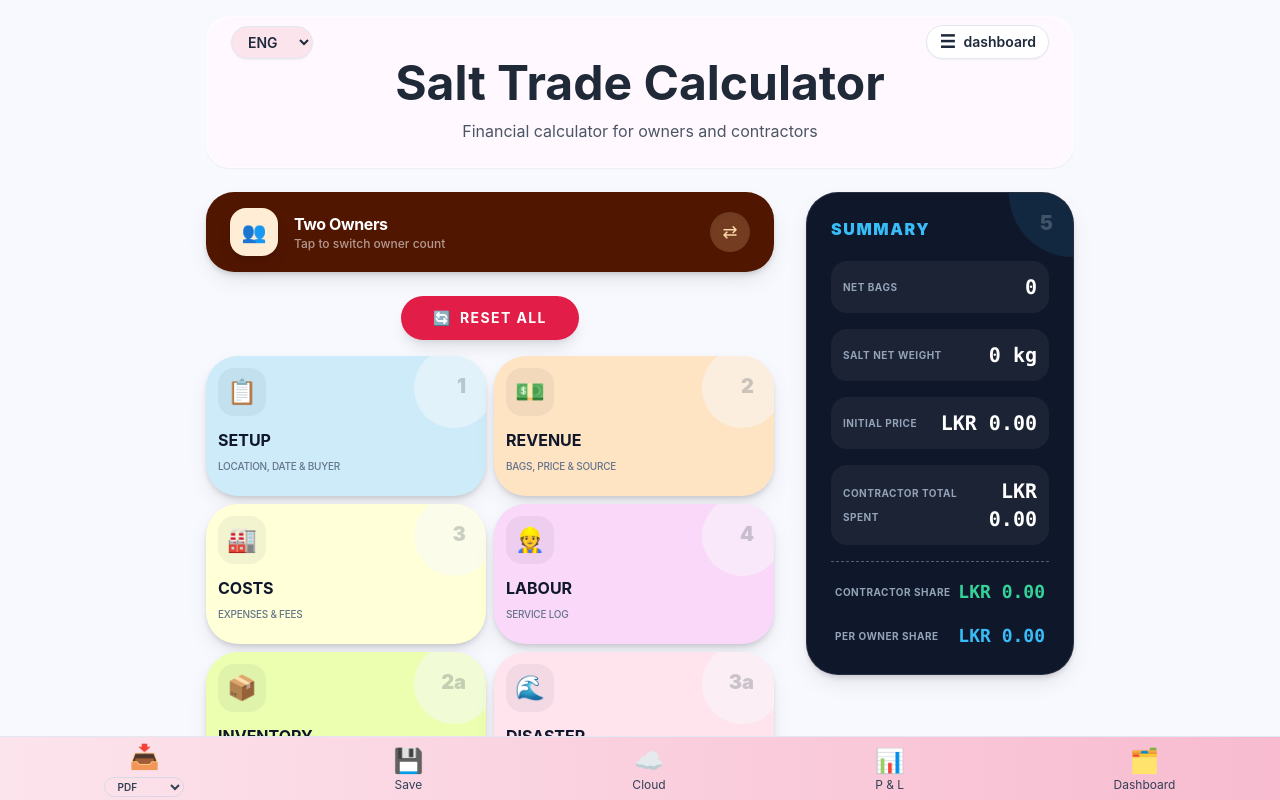
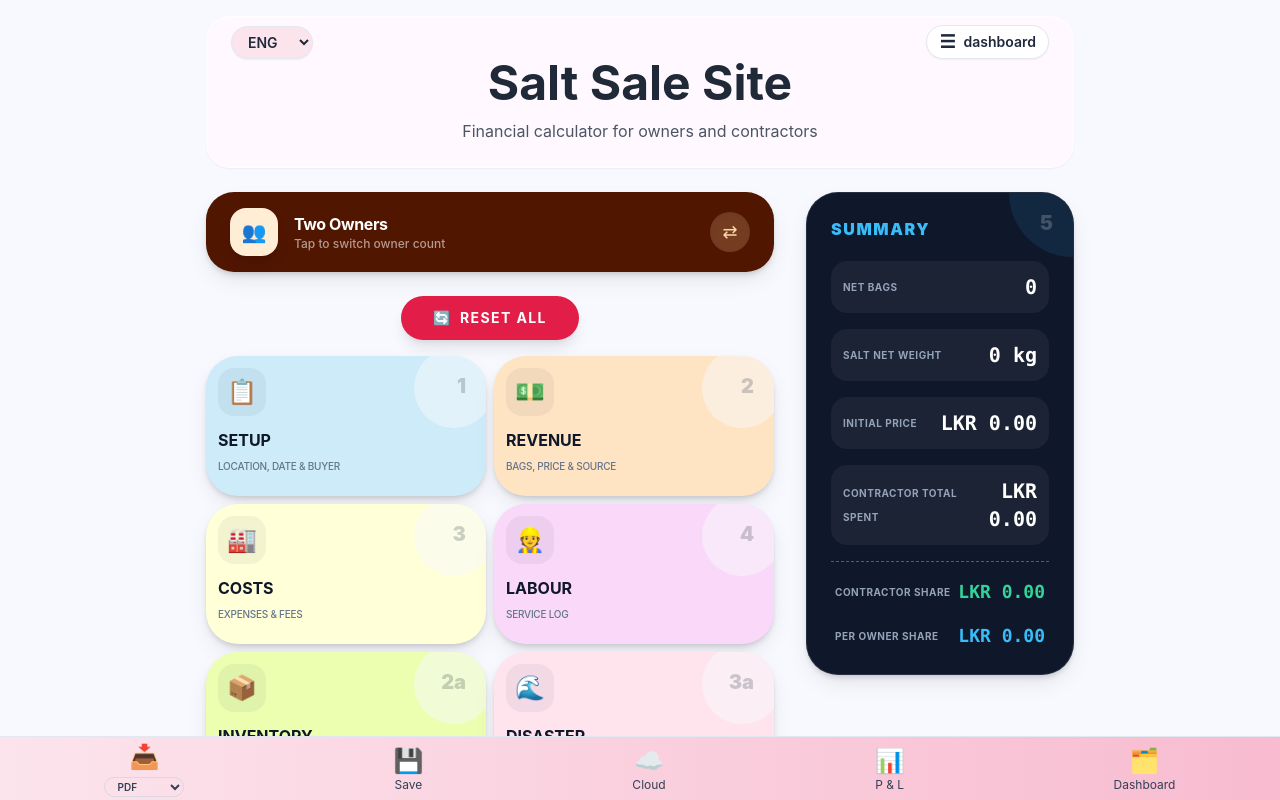
Before and after one commit to seiyadhniyas/Salt-Profit-Share-Calculator-SaaS, a React (Vite) app: page / in a window 1280 px wide. Shown: the top 800 px of the page. Built offline with nearby package versions, Linux system fonts and the light colour scheme; no server answers.

Commit message:
refactor: rename app to Salt Sale Site
- English: Salt Sale Site
- Tamil: உப்பு விற்பதை தளம்
- Sinhala: ලුණු විකුණන අඩවිය

```diff
--- a/index.html
+++ b/index.html
@@ -27,7 +27,7 @@
     <link rel="apple-touch-icon" href="/icons/Calculator-icon.png" />
     <link rel="manifest" href="/manifest.json" />
 
-    <title>Salt Trade Calculator</title>
+    <title>Salt Sale Site</title>
     <script src="https://cdn.tailwindcss.com"></script>
     <style>
       @reference "tailwindcss";
--- a/public/index.html
+++ b/public/index.html
@@ -3,7 +3,7 @@
   <head>
     <meta charset="utf-8" />
     <meta name="viewport" content="width=device-width, initial-scale=1" />
-    <title>Salt Trade Calculator</title>
+    <title>Salt Sale Site</title>
     <script src="https://cdn.tailwindcss.com"></script>
     <style>
       body { font-family: -apple-system, BlinkMacSystemFont, 'Segoe UI', Roboto, Oxygen, Ubuntu, Cantarell, sans-serif; }
--- a/src/App.jsx
+++ b/src/App.jsx
@@ -292,7 +292,7 @@ export default function App(){
 
   const translations = {
     en: {
-      title: 'Salt Trade Calculator',
+      title: 'Salt Sale Site',
       subtitle: 'Financial calculator for owners and contractors',
       documentDetails: "Document Details",
       locationDay: 'Location',
@@ -596,7 +596,7 @@ export default function App(){
       done: 'Done',
     },
     ta: {
-      title: 'உப்பு வர்த்தக கணக்கீடு',
+      title: 'உப்பு விற்பதை தளம்',
       subtitle: 'உரிமையாளர்கள் மற்றும் ஒப்பந்தக்காரர்களுக்கான நிதி கணக்கீடு',
       documentDetails: "ஆவண விவரங்கள்",
       locationDay: 'இடம்',
@@ -899,7 +899,7 @@ export default function App(){
       done: 'முடிந்தது',
     },
     si: {
-      title: 'ලුණු වෙළඳ ගණක යන්ත්‍රය',
+      title: 'ලුණු විකුණන අඩවිය',
       subtitle: 'අයිතිකරුවන් සහ කොන්ත්‍රාත්කරුවන් සඳහා මූල්‍ය ගණක යන්ත්‍රය',
       documentDetails: "ලේඛන විස්තර",
       locationDay: 'ස්ථානය',
```
Also changed, not shown: public/manifest.json.
